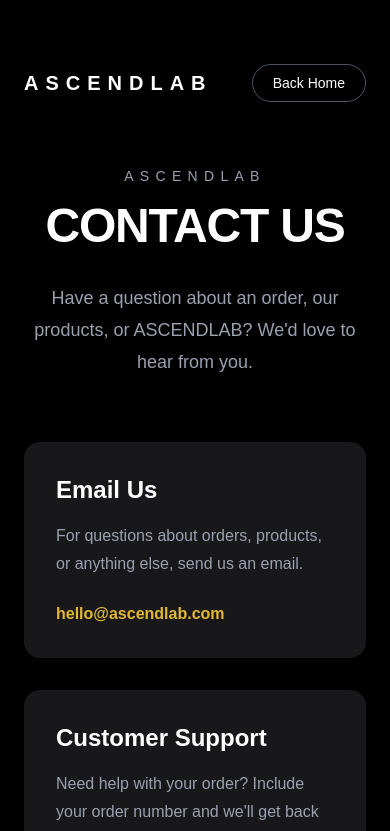
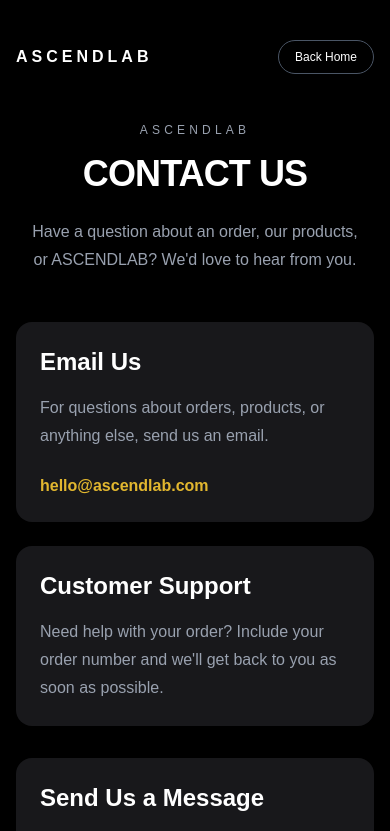
Before and after one commit to eric20-web/ascendlab, a Next.js app: page /contact in a window 390 px wide. Shown: the top 831 px of the page. Built offline with nearby package versions, Linux system fonts and the light colour scheme.

Commit message:
Fix mobile contact page

```diff
--- a/app/contact/page.tsx
+++ b/app/contact/page.tsx
@@ -2,47 +2,47 @@ import Link from "next/link";
 
 export default function ContactPage() {
   return (
-    <main className="min-h-screen bg-black px-6 py-16 text-white md:px-12">
+    <main className="min-h-screen overflow-x-hidden bg-black px-4 py-10 text-white sm:px-6 sm:py-16 md:px-12">
       <div className="mx-auto max-w-5xl">
 
         {/* Header */}
-        <div className="mb-16 flex items-center justify-between">
+        <div className="mb-12 flex items-center justify-between gap-4 sm:mb-16">
           <Link
             href="/"
-            className="text-xl font-bold tracking-[0.35em] transition hover:opacity-70"
+            className="shrink-0 text-base font-bold tracking-[0.25em] transition hover:opacity-70 sm:text-xl sm:tracking-[0.35em]"
           >
             ASCENDLAB
           </Link>
 
           <Link
             href="/"
-            className="rounded-full border border-gray-600 px-5 py-2 text-sm transition hover:bg-white hover:text-black"
+            className="shrink-0 rounded-full border border-gray-600 px-4 py-2 text-xs transition hover:bg-white hover:text-black sm:px-5 sm:text-sm"
           >
             Back Home
           </Link>
         </div>
 
         {/* Hero */}
-        <section className="mb-16 text-center">
-          <p className="mb-4 text-sm tracking-[0.45em] text-gray-400">
+        <section className="mb-12 text-center sm:mb-16">
+          <p className="mb-4 text-xs tracking-[0.35em] text-gray-400 sm:text-sm sm:tracking-[0.45em]">
             ASCENDLAB
           </p>
 
-          <h1 className="text-5xl font-black tracking-tight md:text-7xl">
+          <h1 className="text-4xl font-black tracking-tight sm:text-5xl md:text-7xl">
             CONTACT US
           </h1>
 
-          <p className="mx-auto mt-8 max-w-2xl text-lg leading-8 text-gray-400">
+          <p className="mx-auto mt-6 max-w-2xl px-2 text-base leading-7 text-gray-400 sm:mt-8 sm:text-lg sm:leading-8">
             Have a question about an order, our products, or ASCENDLAB?
             We&apos;d love to hear from you.
           </p>
         </section>
 
         {/* Contact Cards */}
-        <section className="grid gap-8 md:grid-cols-2">
+        <section className="grid gap-6 md:grid-cols-2 md:gap-8">
 
           {/* Email */}
-          <div className="rounded-2xl bg-[#18181b] p-8 md:p-10">
+          <div className="rounded-2xl bg-[#18181b] p-6 sm:p-8 md:p-10">
             <h2 className="mb-4 text-2xl font-bold">
               Email Us
             </h2>
@@ -54,14 +54,14 @@ export default function ContactPage() {
 
             <a
               href="mailto:hello@ascendlab.com"
-              className="font-semibold text-[#e2b72f] transition hover:opacity-70"
+              className="break-all font-semibold text-[#e2b72f] transition hover:opacity-70"
             >
               hello@ascendlab.com
             </a>
           </div>
 
           {/* Support */}
-          <div className="rounded-2xl bg-[#18181b] p-8 md:p-10">
+          <div className="rounded-2xl bg-[#18181b] p-6 sm:p-8 md:p-10">
             <h2 className="mb-4 text-2xl font-bold">
               Customer Support
             </h2>
@@ -75,8 +75,8 @@ export default function ContactPage() {
         </section>
 
         {/* Contact Form */}
-        <section className="mt-12 rounded-2xl bg-[#18181b] p-8 md:p-12">
-          <h2 className="mb-8 text-3xl font-bold">
+        <section className="mt-8 rounded-2xl bg-[#18181b] p-6 sm:mt-12 sm:p-8 md:p-12">
+          <h2 className="mb-8 text-2xl font-bold sm:text-3xl">
             Send Us a Message
           </h2>
 
@@ -120,7 +120,7 @@ export default function ContactPage() {
 
             <button
               type="button"
-              className="rounded-md bg-[#e2b72f] px-8 py-4 font-bold text-black transition hover:opacity-80"
+              className="w-full rounded-md bg-[#e2b72f] px-8 py-4 font-bold text-black transition hover:opacity-80 sm:w-auto"
             >
               SEND MESSAGE
             </button>
@@ -129,8 +129,8 @@ export default function ContactPage() {
         </section>
 
         {/* CTA */}
-        <section className="mt-16 text-center">
-          <h2 className="text-3xl font-bold md:text-4xl">
+        <section className="mt-12 text-center sm:mt-16">
+          <h2 className="text-3xl font-bold sm:text-4xl">
             Ready to Ascend?
           </h2>
 
```
